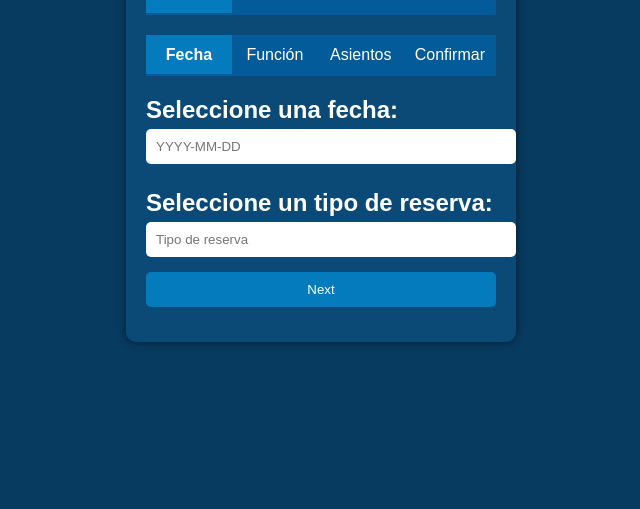
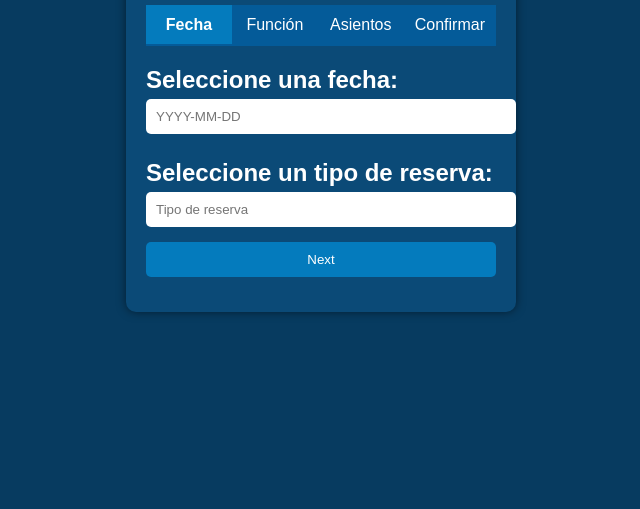
Before and after one commit to mm23045/ClienteJavascript, a website: page index.html in a window 1280 px wide. Shown: the part 291-800 px from the top of the page, without its empty margins (319-959 px from the left). Drawn offline with Linux system fonts and the light colour scheme.

Commit message:
Cambios funcionales

```diff
--- a/index.html
+++ b/index.html
@@ -16,12 +16,6 @@
         <div class="tab" data-tab="asientos">Asientos</div>
         <div class="tab" data-tab="confirmar">Confirmar</div>
     </div> <!-- Tabs -->
-    <div class="tabs">
-        <div class="tab active" data-tab="fecha">Fecha</div>
-        <div class="tab" data-tab="funcion">Función</div>
-        <div class="tab" data-tab="asientos">Asientos</div>
-        <div class="tab" data-tab="confirmar">Confirmar</div>
-    </div>
     <!-- Contenido de las pestañas -->
     <div class="tab-content" id="fecha">
         <h2>Seleccione una fecha:</h2>
```
